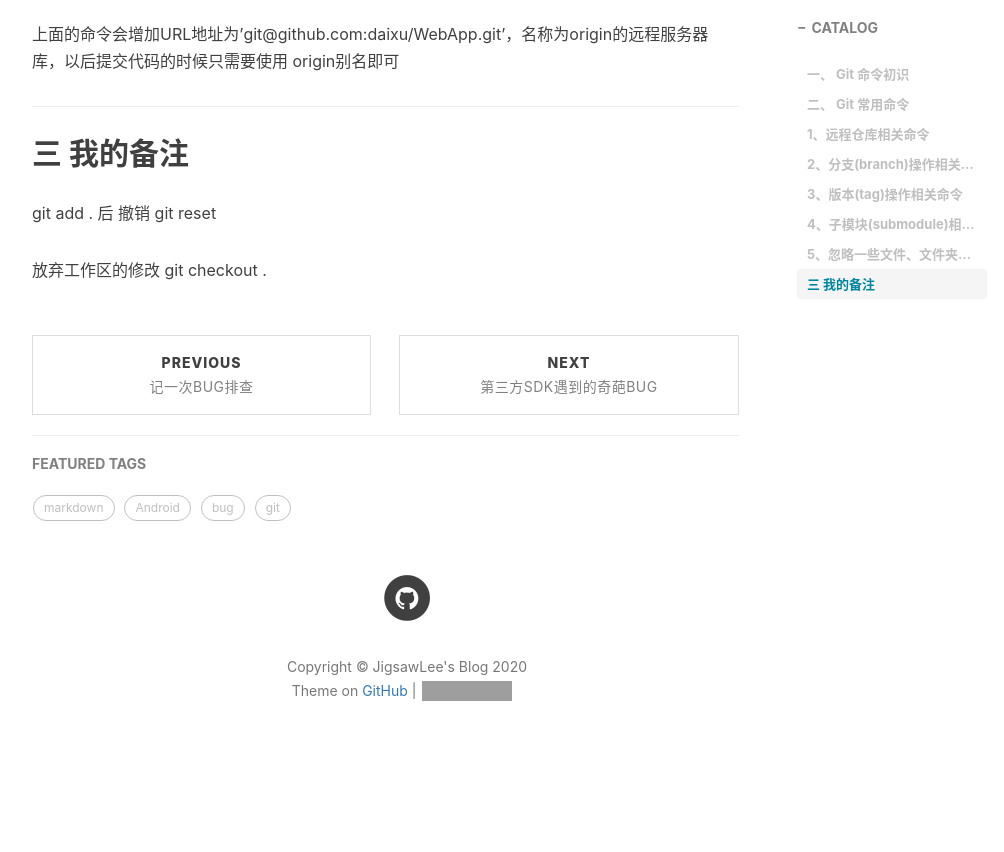
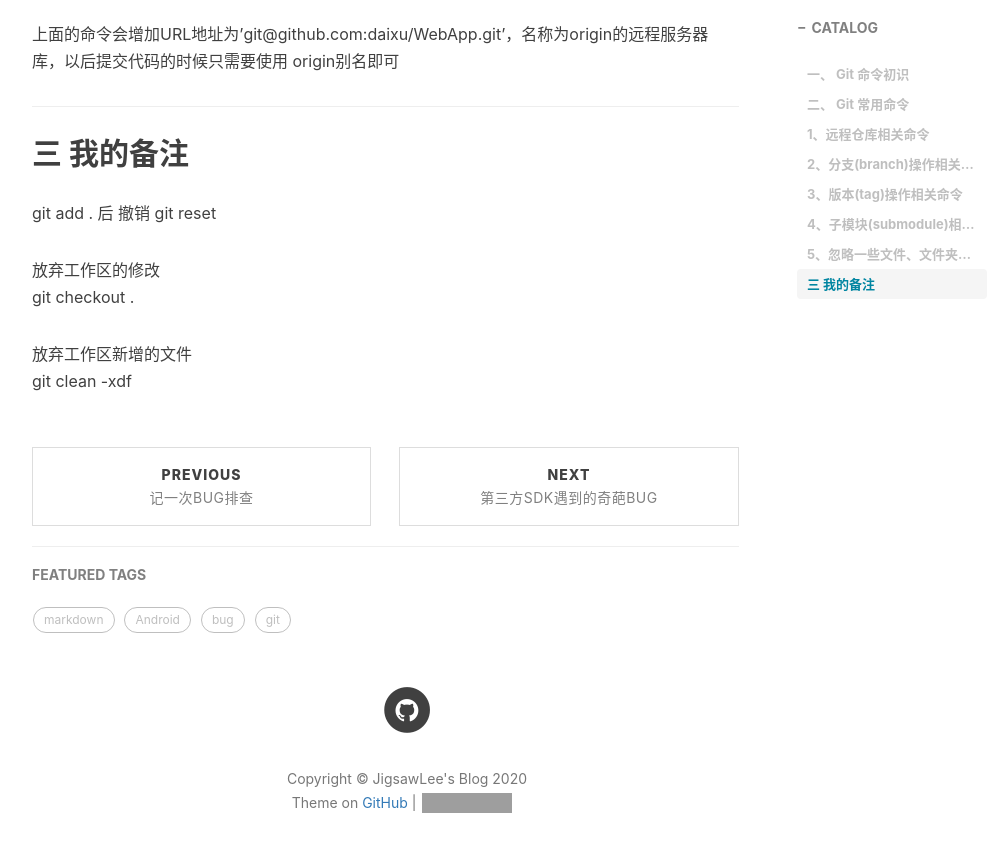
Before and after one commit to JigsawLee/JigsawLee.github.io, a Jekyll site: the page built from _posts/2018-08-29-git常用命令.md, in a window 1280 px wide and 900 px high, scrolled down 7257 px. Shown: the top 852 px of the window, without its empty margins (233-1237 px from the left). Built offline with Jekyll 4.4.1, drawn with Linux system fonts in a browser that asks for light colours; nearby versions of some CDN libraries; comment, search, counter and statistics services are not loaded; before the commit the page ends 8052 px from its top, so only the background shows below that; grey boxes are pictures that could not be loaded.

Commit message:
Update 2018-08-29-git常用命令.md
git clean -xdf

```diff
--- a/_posts/2018-08-29-git常用命令.md
+++ b/_posts/2018-08-29-git常用命令.md
@@ -253,3 +253,6 @@ git add . 后 撤销  git reset
 
 放弃工作区的修改
 git checkout .
+
+放弃工作区新增的文件
+git clean -xdf
```
